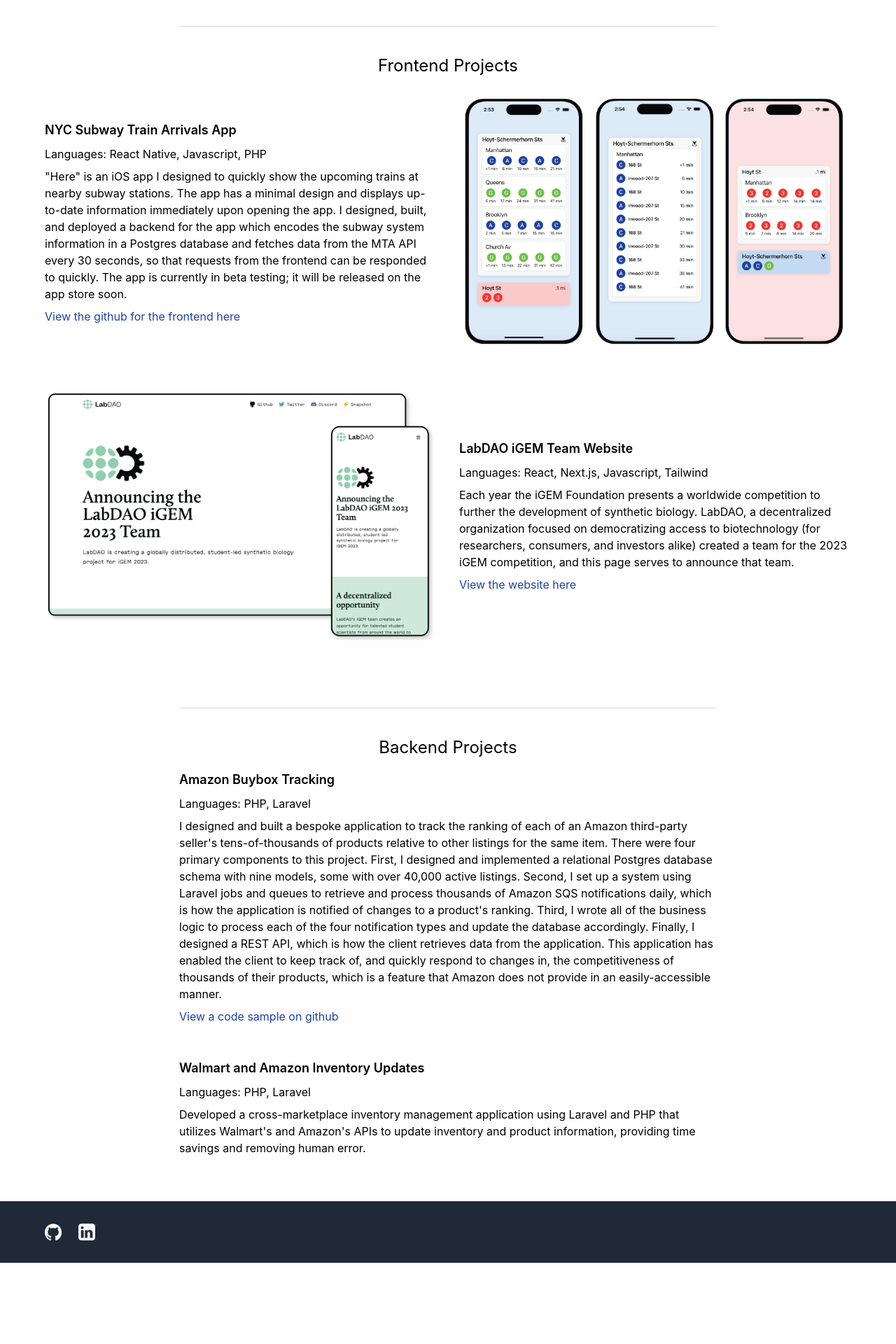
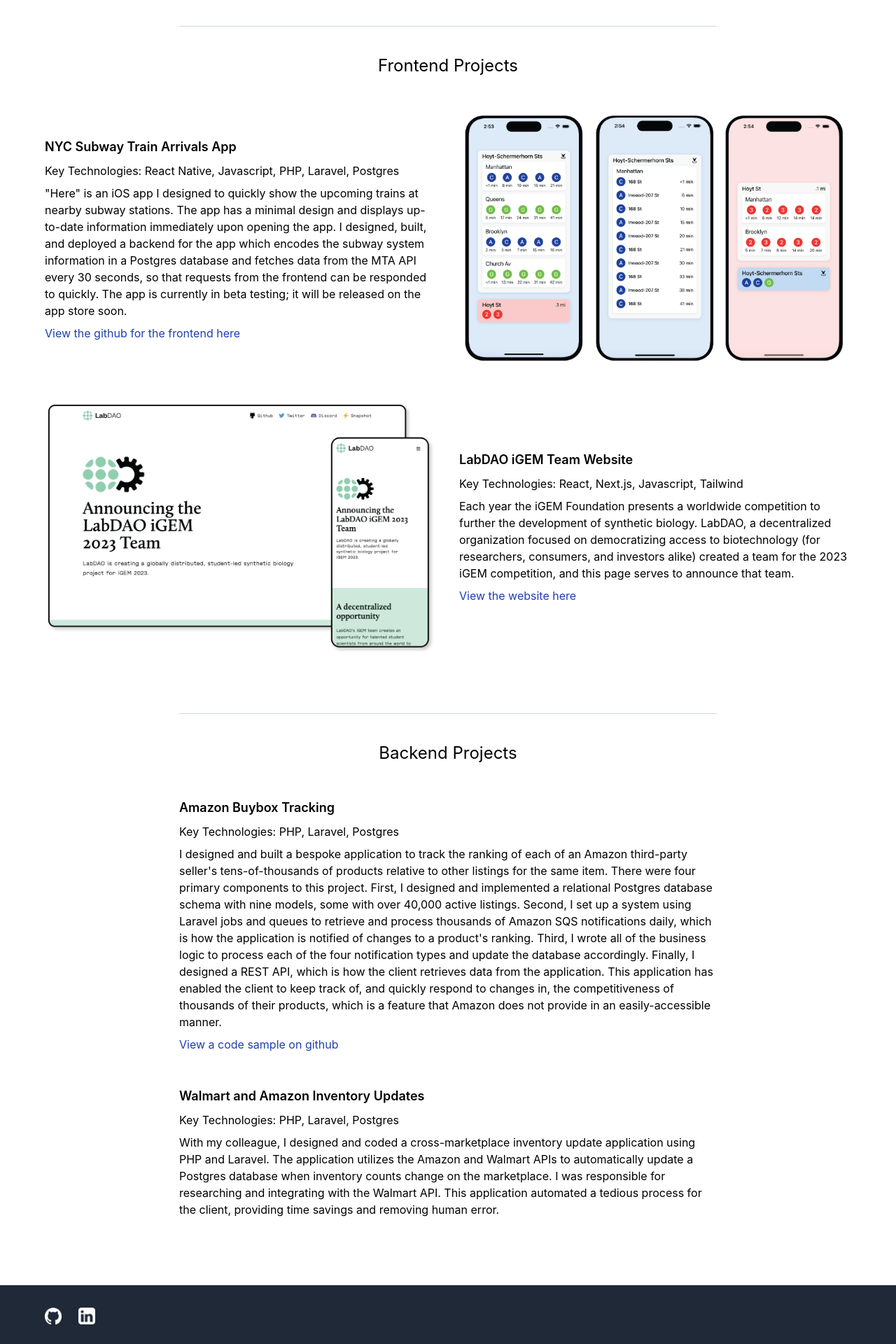
Before and after one commit to cwest144/cwest144.github.io, a React (Create React App) app: page / in a window 1280 px wide. Shown: the part 420-2340 px from the top of the page at 70% size. Before the commit the page ends 2224 px from the top, so only its background shows below. Built offline with nearby package versions, Linux system fonts and the light colour scheme.

Commit message:
write inventory updates section; styling

```diff
--- a/src/App.js
+++ b/src/App.js
@@ -39,7 +39,7 @@
                 We pride ourselves on building organized and efficient applications; writing aesthetic and clean code; and creating effective and beautiful designs for our users.
                 </div>
                 <div>
-                I also enjoy building mobile apps; I am currently working on an early-stage social media app for sharing and tracking movie, tv, and book recommendations with friends.
+                I also enjoy building mobile apps; I am currently working on an early-stage social media app for sharing and tracking movie, book, and article recommendations with friends.
                 </div>
                 <div>
                 I received my undergraduate degree in Computer Science and Mathematics from Yale. I currently live in Brooklyn and enjoy running, mixing up inventive cocktails, and seeing live music.
@@ -50,13 +50,13 @@
               </div>
             </div>
             <div className="w-2/3 border-b border-b-gray-300"></div>
-            <div className='flex flex-col space-y-6 align-content-center'>
+            <div className='flex flex-col space-y-6 md:space-y-12 align-content-center'>
               <div className='text-2xl'>
                 Frontend Projects
               </div>
               <Project title="NYC Subway Train Arrivals App" image={subwayApp}>
-                <div>
-                  Languages: React Native, Javascript, PHP
+                <div className="text-left">
+                  Key Technologies: React Native, Javascript, PHP, Laravel, Postgres
                 </div>
                 <div className="text-left">
                   "Here" is an iOS app I designed to quickly show the upcoming trains at nearby subway stations.
@@ -70,8 +70,8 @@
                 </div>
               </Project>
               <Project title="LabDAO iGEM Team Website" image={igem} reverse={true}>
-                <div>
-                  Languages: React, Next.js, Javascript, Tailwind
+                <div className="text-left">
+                  Key Technologies: React, Next.js, Javascript, Tailwind
                 </div>
                 <div className="text-left">
                   Each year the iGEM Foundation presents a worldwide competition to further the development of synthetic biology.
@@ -86,13 +86,13 @@
               </div>
             </div>
             <div className="w-2/3 border-b border-b-gray-300"></div>
-            <div className='flex flex-col space-y-4 pb-8 align-content-center'>
+            <div className='flex flex-col space-y-6 md:space-y-12 pb-12 md:pb-24 align-content-center'>
               <div className='text-2xl'>
                 Backend Projects
               </div>
               <Project title="Amazon Buybox Tracking">
                 <div>
-                  Languages: PHP, Laravel
+                  Key Technologies: PHP, Laravel, Postgres
                 </div>
                 <div className="text-left">
                   I designed and built a bespoke application to track the ranking of each of an Amazon third-party seller's tens-of-thousands of
@@ -110,11 +110,12 @@
               </Project>
               <Project title="Walmart and Amazon Inventory Updates">
                 <div>
-                  Languages: PHP, Laravel
+                  Key Technologies: PHP, Laravel, Postgres
                 </div>
                 <div className="text-left">
-                  Developed a cross-marketplace inventory management application using Laravel and PHP that utilizes
-                  Walmart's and Amazon's APIs to update inventory and product information, providing time savings and
+                  With my colleague, I designed and coded a cross-marketplace inventory update application using PHP and Laravel. The application utilizes
+                  the Amazon and Walmart APIs to automatically update a Postgres database when inventory counts change on the marketplace. I was responsible
+                  for researching and integrating with the Walmart API. This application automated a tedious process for the client, providing time savings and
                   removing human error.
                 </div>
               </Project>
--- a/src/components/project.jsx
+++ b/src/components/project.jsx
@@ -1,7 +1,7 @@
 
 const Project = ({title, children, image=null, reverse=false}) => {
   return (
-    <div className={`w-full flex flex-col items-center justify-center gap-8 pb-8 ${reverse ? 'lg:flex-row-reverse' : 'lg:flex-row'}`}>
+    <div className={`w-full flex flex-col items-center justify-center gap-8 pb-0 ${reverse ? 'lg:flex-row-reverse' : 'lg:flex-row'}`}>
       { image !== null ?
         <>
         <div className="basis-1/2 flex flex-col items-start space-y-2">
```
